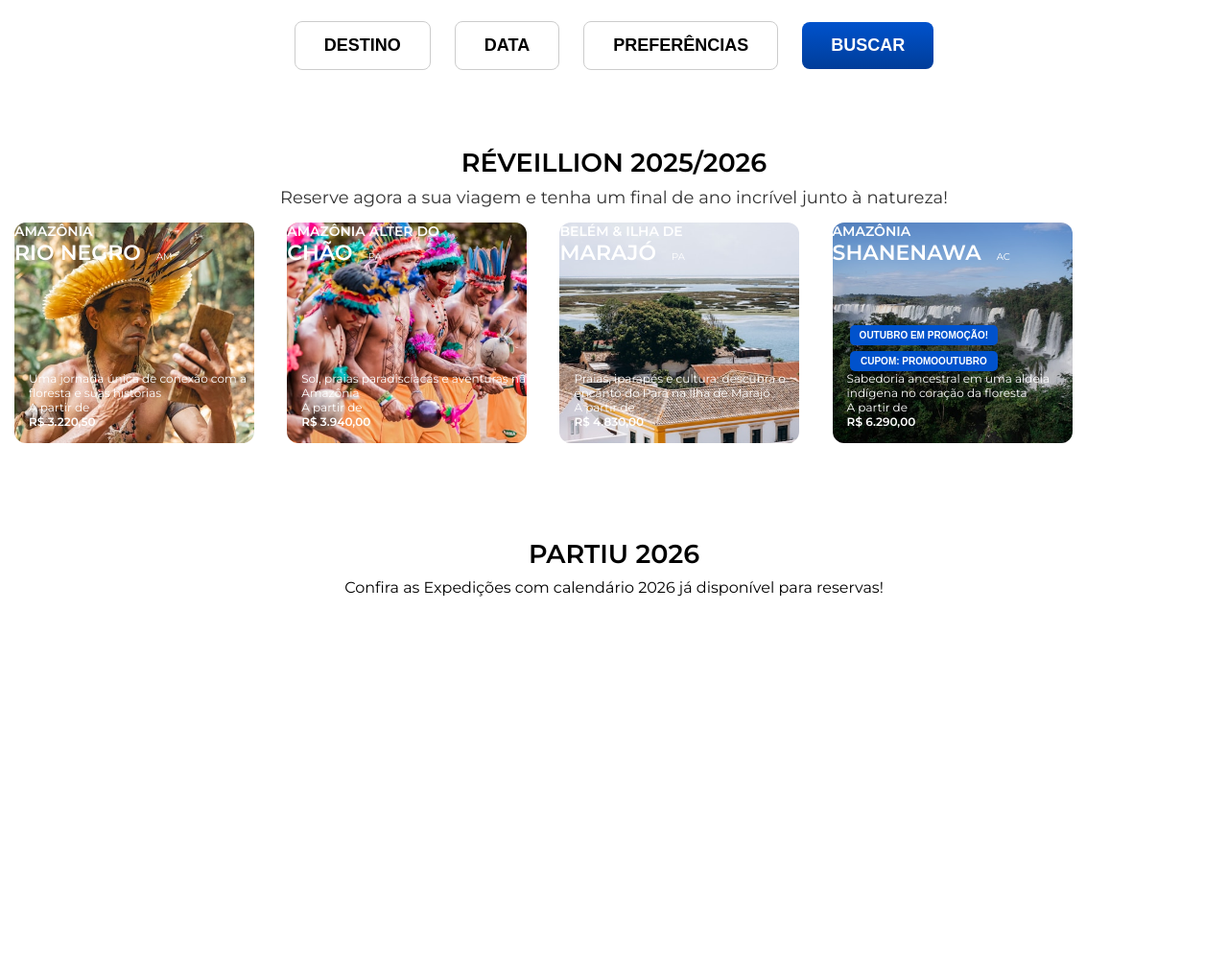
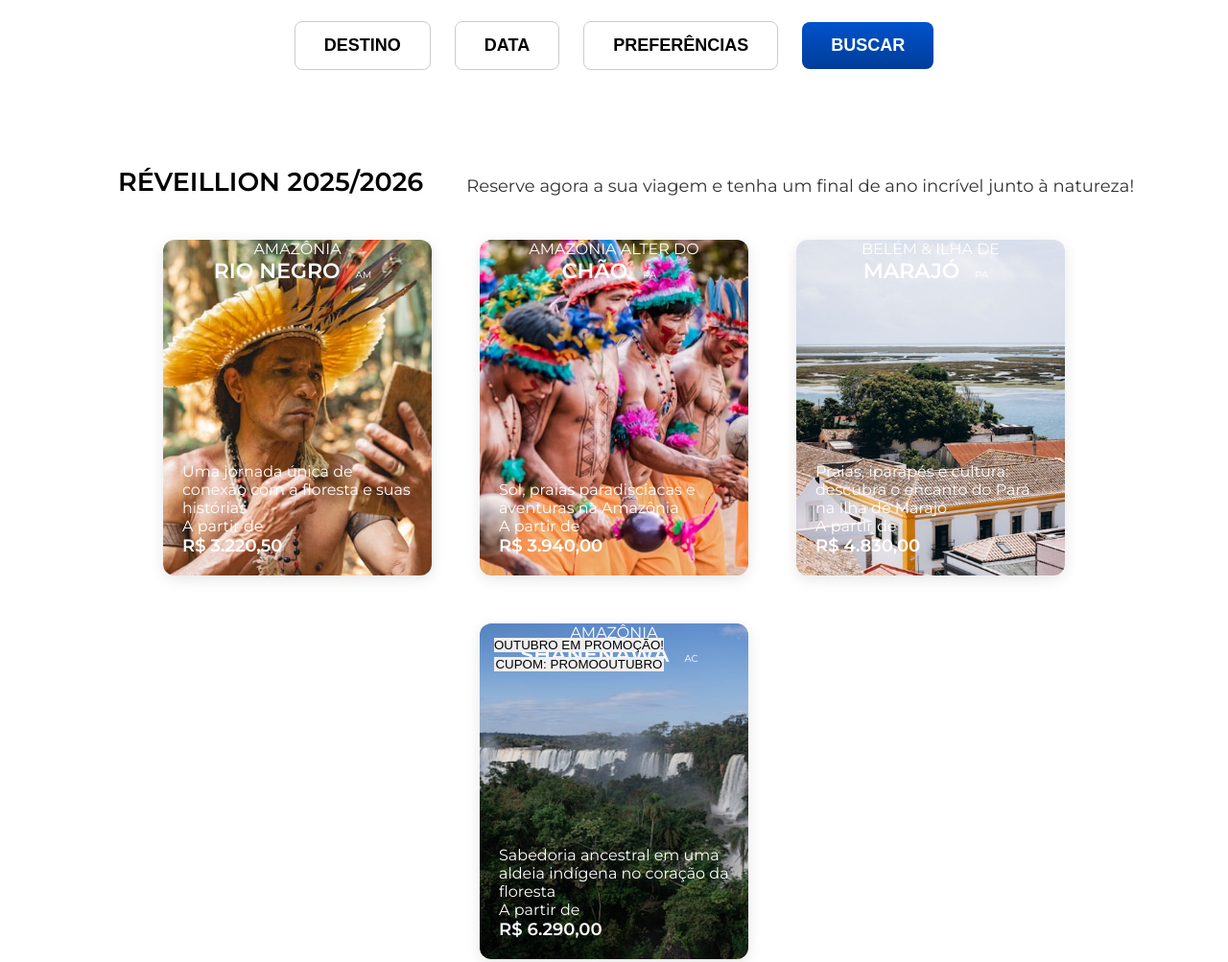
Before and after one commit to OhJr/oka-pora, a plain HTML site: page index.html in a window 1280 px wide. Shown: the part 994-1997 px from the top of the page at 96% size. Before the commit the page ends 1656 px from the top, so only its background shows below. Drawn offline with Linux system fonts and the light colour scheme.

Commit message:
ignora esse cmmit

```diff
--- a/assets/css/styles.css
+++ b/assets/css/styles.css
@@ -74,9 +74,9 @@ header {
     background-position: center center;
     background-repeat: no-repeat;
     color: #ffffff;
-    /*align-items: center;
+    align-items: center;
     justify-content: center;
-    text-align: center; */
+    text-align: center;
 
 }
 
@@ -151,43 +151,185 @@ header {
   }
 }
 
-
+/*
 .section_reveillion{
     padding: 40px 0;
     font-family: Montserrat;
     background-color: #ffffff;
+} */
+.section_reveillion {
+    padding: 60px 20px;
+    font-family: 'Montserrat', sans-serif;
+    background-color: #ffffff;
+    text-align: center;
+
+    /* CENTRALIZAÇÃO COM FLEX */
+    display: flex;
+    justify-content: center;
+    align-items: center;
+    flex-wrap: wrap;
+    gap: 20px;
 }
-
 .section_reveillion h3{
     font-size: 27px;
     font-weight: 750;
     margin-bottom: 9px;
-    text-align: center;
+    justify-content: space-around;
+    padding-left: 25px;
 }
 
 #subtitle{
   font-size: 18px;
   color: #333;
+  padding-left: 25px;
+
+}
+
+/* .card {
+    width: 280px;
+    height: 350px;
+    border-radius: 12px;
+    overflow: hidden;
+    position: relative;
+    color: #fff;
+    box-shadow: 0 4px 15px rgba(0, 0, 0, 0.1);
+
+    /* REMOVA display: inline-block e margin */
+    /* display: inline-block; ← REMOVE */
+    /* margin: 15px; ← REMOVE */
+}
+🎯 MÉTODO 2: Grid (Mais Moderno)
+css
+.section_reveillion {
+    padding: 60px 20px;
+    font-family: 'Montserrat', sans-serif;
+    background-color: #ffffff;
+    text-align: center;
+
+    /* CENTRALIZAÇÃO COM GRID */
+    display: grid;
+    grid-template-columns: repeat(auto-fit, minmax(280px, 1fr));
+    justify-items: center;
+    gap: 30px;
+    max-width: 1200px;
+    margin: 0 auto;
+}
+
+.card {
+    width: 280px;
+    height: 350px;
+    border-radius: 12px;
+    overflow: hidden;
+    position: relative;
+    color: #fff;
+    box-shadow: 0 4px 15px rgba(0, 0, 0, 0.1);
+}
+🎯 MÉTODO 3: Text-align + Display (Mais Simples)
+css
+.section_reveillion {
+    padding: 60px 20px;
+    font-family: 'Montserrat', sans-serif;
+    background-color: #ffffff;
     text-align: center;
 }
 
-.card{
-  width: 250px;
-  height: 230px;
+.card {
+    width: 280px;
+    height: 350px;
     border-radius: 12px;
     overflow: hidden;
     display: inline-block;
-  margin: 15px;
     position: relative;
     color: #fff;
-
+    box-shadow: 0 4px 15px rgba(0, 0, 0, 0.1);
+    margin: 15px;
+    vertical-align: top; /* Alinha no topo */
+}
+🎯 MÉTODO 4: Com Container Centralizador
+css
+.section_reveillion {
+    padding: 60px 20px;
+    font-family: 'Montserrat', sans-serif;
+    background-color: #ffffff;
+    text-align: center;
 }
 
-.card_content p {
+.cards_container {
+    display: flex;
+    justify-content: center;
+    flex-wrap: wrap;
+    gap: 25px;
+    max-width: 1200px;
+    margin: 0 auto;
+}
+
+.card {
+    width: 280px;
+    height: 350px;
+    border-radius: 12px;
+    overflow: hidden;
+    position: relative;
+    color: #fff;
+    box-shadow: 0 4px 15px rgba(0, 0, 0, 0.1);
+}
+E no HTML:
+
+html
+<section class="section_reveillion">
+    <h3>RÉVEILLON 2025/2026</h3>
+    <p id="subtitle">Reserve agora a sua viagem e tenha um final de ano incrível junto à natureza!</p>
+
+    <div class="cards_container"> <!-- Container adicional -->
+        <div class="card" id="card1">...</div>
+        <div class="card" id="card2">...</div>
+        <div class="card" id="card3">...</div>
+        <div class="card" id="card4">...</div>
+    </div>
+</section>
+🎯 RESPONSIVIDADE
+css
+/* Para todos os métodos, adicione: */
+@media (max-width: 768px) {
+    .section_reveillion {
+        padding: 40px 15px;
+    }
+
+    .card {
+        width: 100%;
+        max-width: 300px;
+        margin: 10px 0;
+    }
+}
+
+@media (max-width: 480px) {
+    .cards_container {
+        gap: 15px;
+    }
+
+    .card {
+        height: 300px;
+    }
+}
+💡 Recomendação:
+Use o Método 1 (Flexbox) ou Método 4 (com container) - são os mais flexíveis e fáceis de controlar.
+
+Qual método você prefere usar?
+
+
+
+.card_content {
+    padding: 20px;
+    position: absolute;
+    top: 0;
+    left: 0;
+    right: 0;
+}
+
+/* .card_content p {
   font-size: 14px;
   font-weight: 600;
   line-height: 1.3;
-}
+} */
 
 .card_content span {
   display: block;
@@ -202,7 +344,15 @@ header {
 }
 
 /* texto da parte inferior */
+
 .card_text {
+    position: absolute;
+    bottom: 20px;
+    left: 20px;
+    right: 20px;
+    text-align: left;
+}
+/* .card_text {
   position: absolute;
   bottom: 15px;
   left: 15px;
@@ -210,17 +360,33 @@ header {
   font-size: 12px;
   color: #fff;
   padding-top: 20px;
-}
+} */
 
 /* preço destacado */
+
+
 .card_price {
+    font-weight: 700;
+    color: #fff;
+    font-size: 18px;
+}
+/* .card_price {
   display: inline;
   font-weight: 700;
   color: #fff;
+} */
+
+.promo {
+    position: absolute;
+    top: 15px;
+    left: 15px;
+    display: flex;
+    flex-direction: column;
+    gap: 5px;
 }
 
 /* botões de promoção */
-.promo {
+/* .promo {
   position: absolute;
   bottom: 60px;
   left: 15px;
@@ -245,7 +411,7 @@ header {
 
 .promo button:hover {
   background-color: #003d99;
-}
+} */
 
 #card1 {
   background-image: url('../img/Reveillion-Card-1.jpg');
```
Lines whose indentation alone changed are shown as unchanged.
